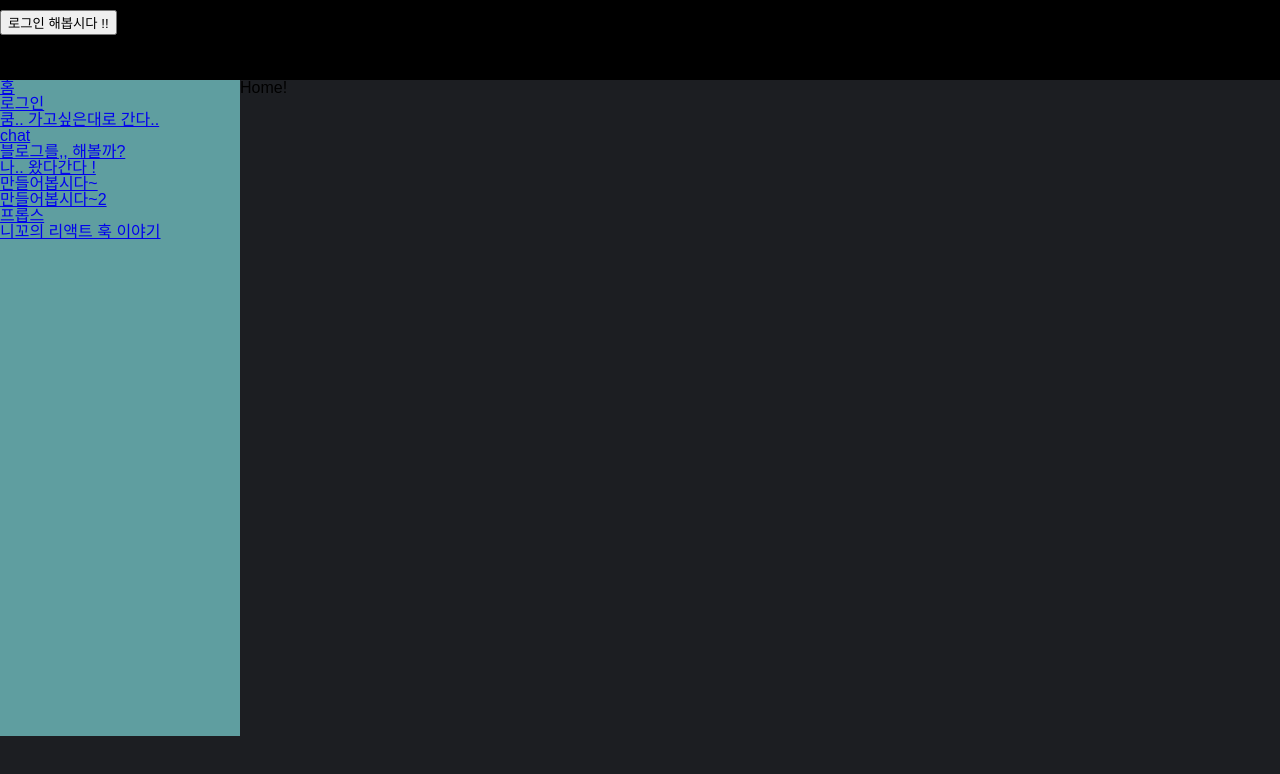
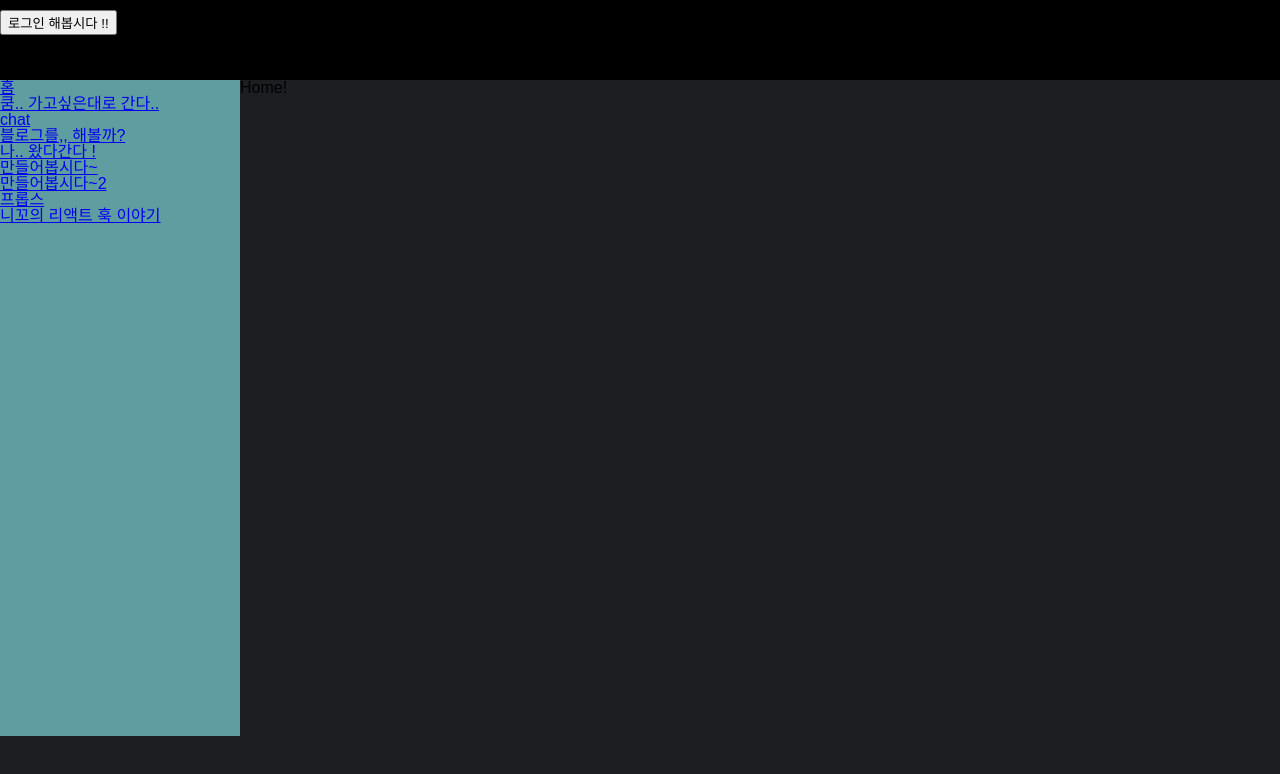
Before and after one commit to zikoom/kooms-day, a React (Create React App) app: page / in a window 1280 px wide. Shown: the top 774 px of the page. Built offline with nearby package versions, Linux system fonts and the light colour scheme.

Commit message:
nav 바에서 로그인 메뉴 제거

```diff
--- a/src/components/layout/NavBar.js
+++ b/src/components/layout/NavBar.js
@@ -6,7 +6,6 @@ function NavBar({showMobileMenu}){
   return (
     <nav className={"nav" + (showMobileMenu ? ' on' : '')}>
       <div className="nav-flex-child"><Link className="nav-flex-child-link" to="/" >홈</Link></div>
-      <div className="nav-flex-child"><Link className="nav-flex-child-link" to="/login" >로그인</Link></div>
       <div className="nav-flex-child"><Link className="nav-flex-child-link" to="/webgl" >쿰.. 가고싶은대로 간다..</Link></div>
       <div className="nav-flex-child"><Link className="nav-flex-child-link" to="/chat" >chat</Link></div>
       <div className="nav-flex-child"><Link className="nav-flex-child-link" to="/blog" >블로그를,, 해볼까?</Link></div>
```
